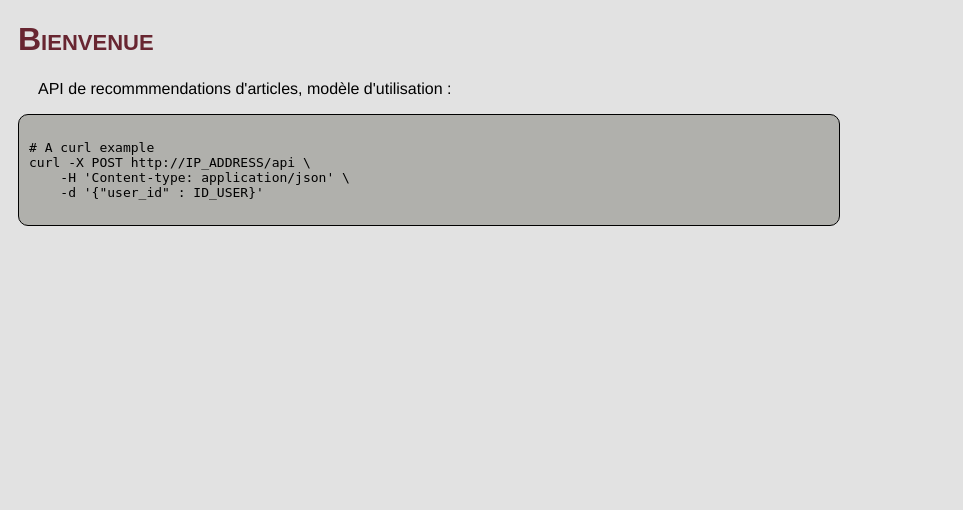
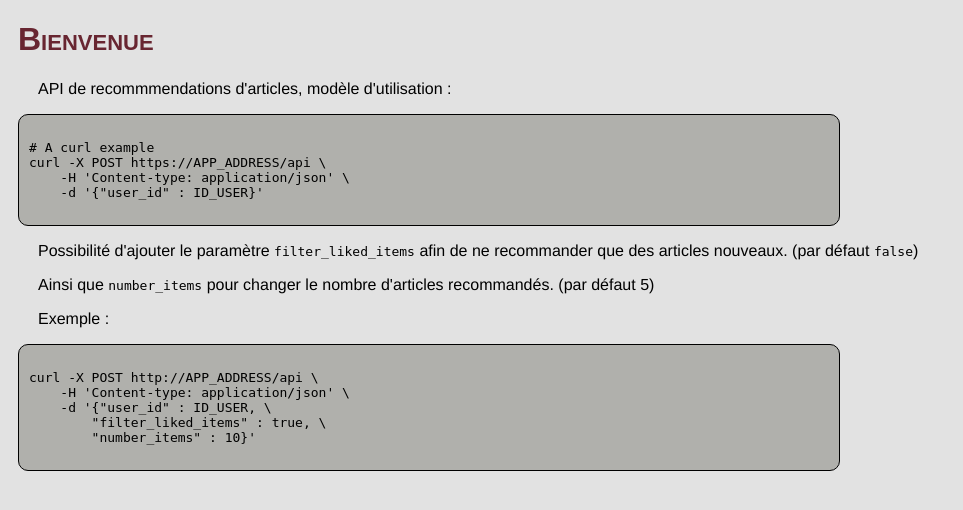
Before and after one commit to Eniidras/ocp9_recommendations, a Flask app: page / in a window 1280 px wide. Shown: the top 510 px of the page, without its empty margins (0-963 px from the left). Run offline with Flask 2, Linux system fonts and the light colour scheme; parts of the project's set-up code (start-up, migrations or seed data) failed here and were passed over.

Commit message:
précision des exemples sur la page d'accueil

```diff
--- a/templates/home.html
+++ b/templates/home.html
@@ -11,9 +11,20 @@
     <p>API de recommmendations d'articles, modèle d'utilisation :</p>
         <pre><code>
 # A curl example
-curl -X POST http://IP_ADDRESS/api \
+curl -X POST https://APP_ADDRESS/api \
     -H 'Content-type: application/json' \
     -d '{"user_id" : ID_USER}'
         </code></pre>
+
+    <p>Possibilité d'ajouter le paramètre <code>filter_liked_items</code> afin de ne recommander que des articles nouveaux. (par défaut <code>false</code>)</p>
+    <p>Ainsi que <code>number_items</code> pour changer le nombre d'articles recommandés. (par défaut 5)</p>
+    <p>Exemple :</p>
+        <pre><code>
+curl -X POST http://APP_ADDRESS/api \
+    -H 'Content-type: application/json' \
+    -d '{"user_id" : ID_USER, \
+        "filter_liked_items" : true, \
+        "number_items" : 10}'
+        </code></pre>
   </body>
 </html>
```
